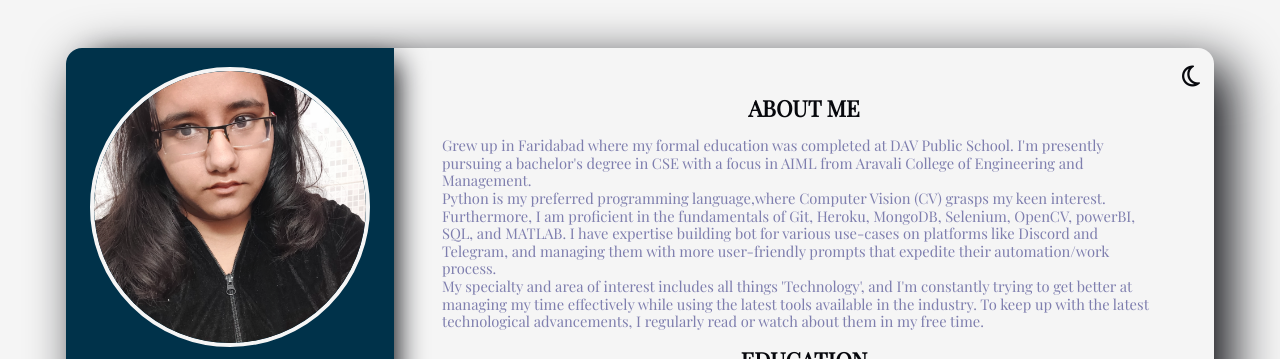
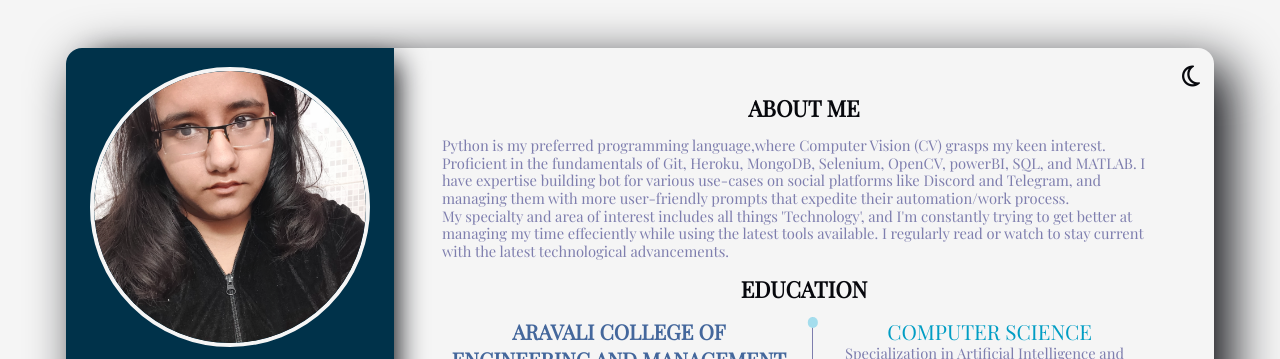
Before and after one commit to aashnajoshi/aashnajoshi.github.io, a plain HTML site: page index.html in a window 1280 px wide. Shown: the top 359 px of the page. Drawn offline with nearby package versions, Linux system fonts and the light colour scheme.

Commit message:
Update index.html

```diff
--- a/index.html
+++ b/index.html
@@ -98,6 +98,8 @@
             </div>
             <center>
                 <!-- change the format of: https://drive.google.com/file/d/1B0D4N4OMpp-3mHCVtXMRXnRWG0kSXXEG/view?usp=drive_link into: https://drive.google.com/uc?export=download&id=1B0D4N4OMpp-3mHCVtXMRXnRWG0kSXXEG  i.e. /uc?export=download&id=_link_id-->
+
+                https://docs.google.com/document/uc?export=download&id=1RnLJrK5cWClQrmHWvlI2YuQ4B1N-WF3ebnc8X-dhznA
                 <h4>
                     <a
                         href="https://drive.google.com/uc?export=download&id=1B0D4N4OMpp-3mHCVtXMRXnRWG0kSXXEG">Resume&#x1F517</a>
@@ -110,16 +112,13 @@
                 <a href="#top"><img src="up.png" alt="" height="40px" id="btn"></a>
                 <a id="icon"><i id="dark-mode" class="toggler far fa-moon"></i> </a>
                 <h2>ABOUT ME</h2>
-                <p>Grew up in Faridabad where my formal education was completed at DAV
-                    Public School. I'm presently pursuing a bachelor's degree in CSE with a focus in AIML from Aravali
-                    College of Engineering and Management.<br>Python is my preferred programming language,where Computer
-                    Vision (CV) grasps my keen interest. Furthermore, I am proficient in the fundamentals of
-                    Git, Heroku, MongoDB, Selenium, OpenCV, powerBI, SQL, and MATLAB. I have expertise building bot for
-                    various use-cases on platforms like Discord and Telegram, and managing them with more user-friendly
-                    prompts that expedite their automation/work process.<br>My specialty and area of interest includes
-                    all things 'Technology', and I'm constantly trying to get better at managing my time effectively
-                    while using the latest tools available in the industry. To keep up with the latest technological
-                    advancements, I regularly read or watch about them in my free time.</p>
+                <p>Python is my preferred programming language,where Computer Vision (CV) grasps my keen interest.
+                    Proficient in the fundamentals of Git, Heroku, MongoDB, Selenium, OpenCV, powerBI, SQL, and MATLAB.
+                    I have expertise building bot for various use-cases on social platforms like Discord and Telegram,
+                    and managing them with more user-friendly prompts that expedite their automation/work process.<br>My
+                    specialty and area of interest includes all things 'Technology', and I'm constantly trying to get
+                    better at managing my time effeciently while using the latest tools available. I regularly read or
+                    watch to stay current with the latest technological advancements.</p>
                 <!--<section class="experince sect">
                     <h2 class="right-title">Experience</h2><div class="timeline"></div></section>-->
                 <h2>EDUCATION</h2>
@@ -193,13 +192,13 @@
                                 revolutionized how people interact with digital content.</p>
                         </div>
                     </div>
-                    <div class="left-tl-content">
+                    <!-- <div class="left-tl-content">
                         <center>
                             <h5>Content Summarizer</h5>
                             <p>Mar 2023 </p>
                         </center>
                     </div>
-                    <!-- <div class="right-tl-content">
+                    <div class="right-tl-content">
                         <div class="tl-content">
                             <center>
                                 <span>Solo Project</span>
@@ -233,13 +232,13 @@
                                 and security in different environments.</p>
                         </div>
                     </div>
-                    <div class="left-tl-content">
+                    <!-- <div class="left-tl-content">
                         <center>
                             <h5>Web Scrapper</h5>
                             <p>Sep 2022 - Jan 2023</p>
                         </center>
                     </div>
-                    <!-- <div class="right-tl-content">
+                    <div class="right-tl-content">
                         <div class="tl-content">
                             <center>
                                 <span>Solo Project</span>
```
